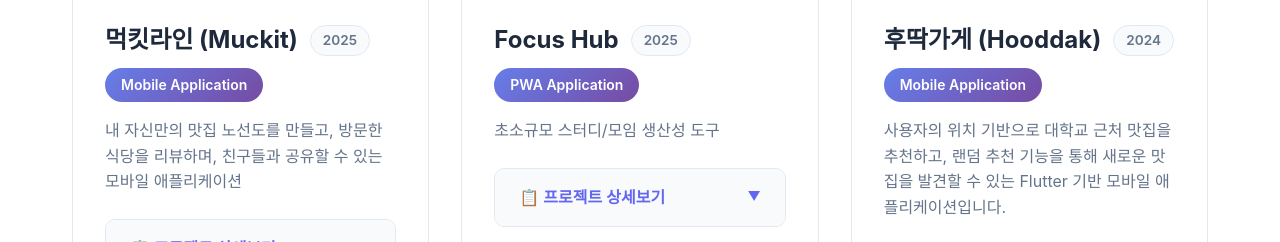
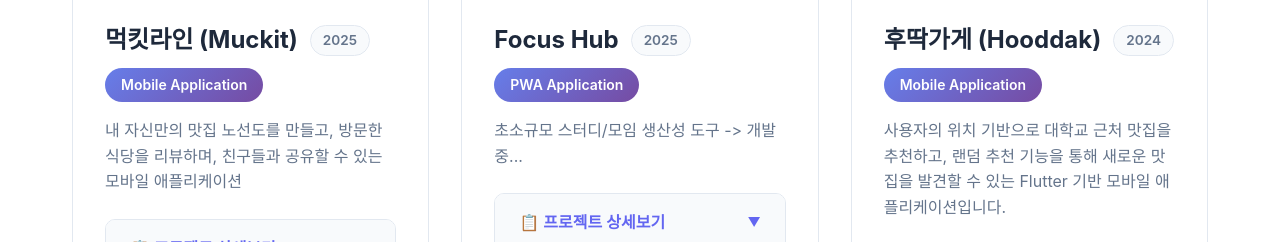
Before and after one commit to Lcmind/Lcmind.github.io, a plain HTML site: page index.html in a window 1280 px wide. Shown: the part 1958-2200 px from the top of the page. Drawn offline with Linux system fonts and the light colour scheme.

Commit message:
Update index.html

```diff
--- a/index.html
+++ b/index.html
@@ -147,7 +147,7 @@
                             </div>
                             <span class="project-type">PWA Application</span>
                         </div>
-                        <p class="summary">초소규모 스터디/모임 생산성 도구</p>
+                        <p class="summary">초소규모 스터디/모임 생산성 도구 -> 개발중...</p>
 
                         <details class="project-details">
                             <summary>📋 프로젝트 상세보기</summary>
```
